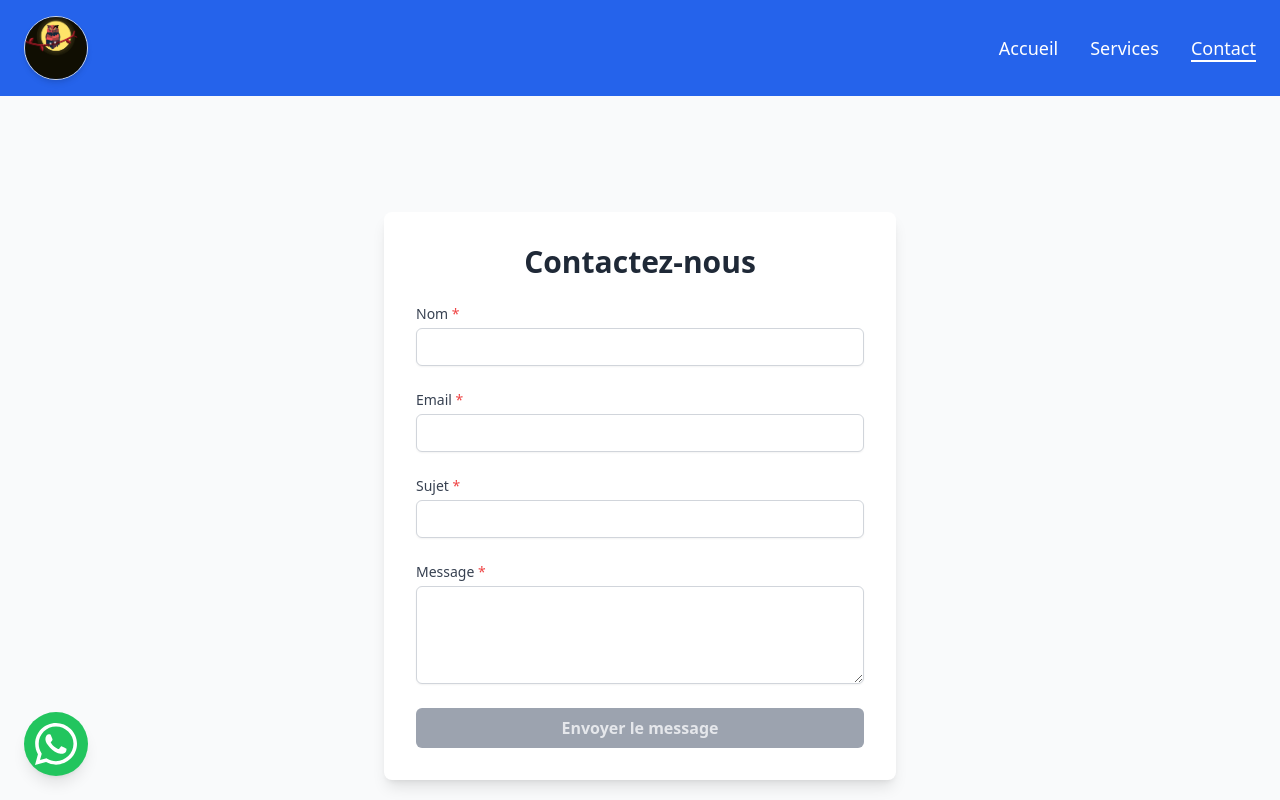
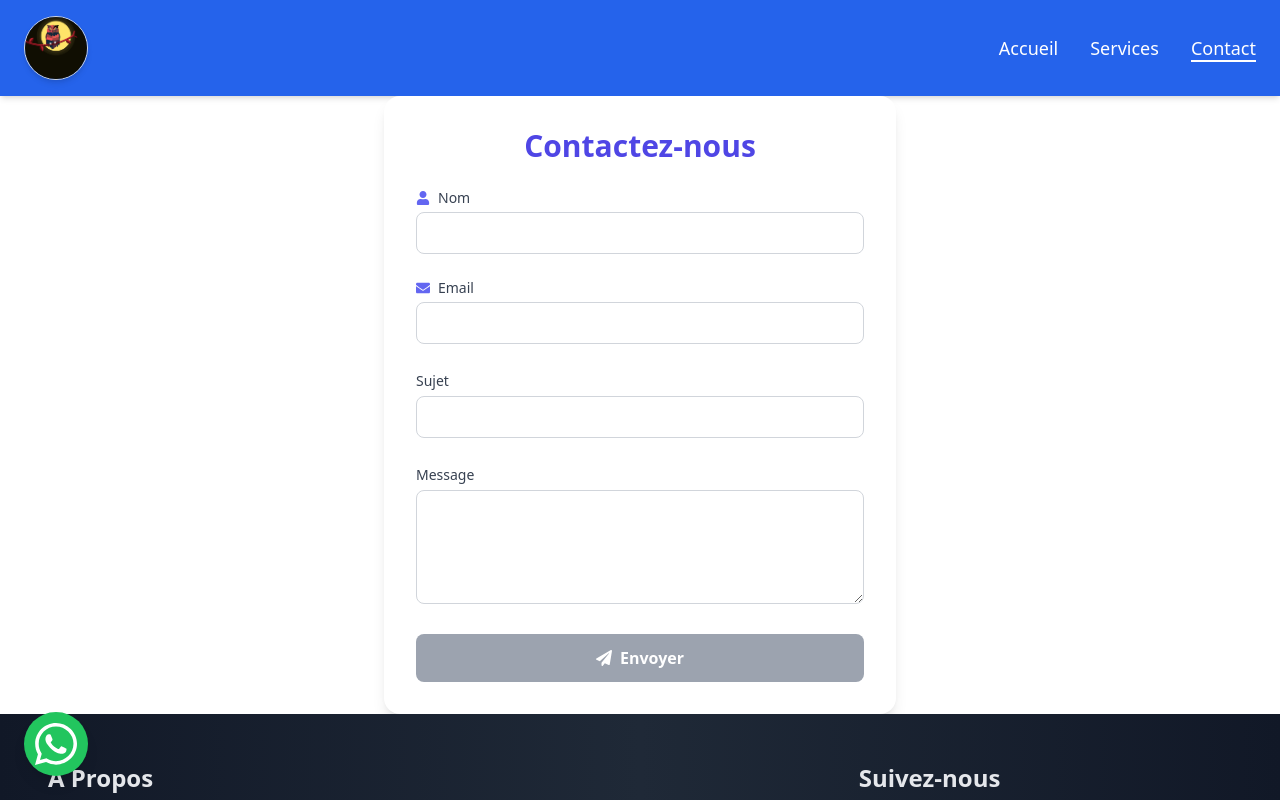
Before and after one commit to Frankam487/Omiie_Tech, a React (Vite) app: page /contact in a window 1280 px wide. Shown: the top 800 px of the page. Built offline with nearby package versions, Linux system fonts and the light colour scheme.

Commit message:
contact added

```diff
--- a/src/pages/ContactPage.jsx
+++ b/src/pages/ContactPage.jsx
@@ -1,160 +1,162 @@
-import React from "react";
+import { useState } from "react";
 import { useForm } from "react-hook-form";
 import { yupResolver } from "@hookform/resolvers/yup";
 import * as yup from "yup";
+import { motion } from "framer-motion";
+import { FaUser, FaEnvelope, FaPaperPlane } from "react-icons/fa";
 
-const validationSchema = yup.object().shape({
-  name: yup
-    .string()
-    .matches(/^[A-Za-zÀ-ÿ -]+$/, "Le nom ne doit contenir que des lettres.")
-    .min(2, "Le nom doit contenir au moins 2 caractères.")
-    .required("Le nom est obligatoire."),
-  email: yup
-    .string()
-    .email("Veuillez entrer une adresse email valide.")
-    .required("L'email est obligatoire."),
-  subject: yup
-    .string()
-    .min(5, "Le sujet doit contenir au moins 5 caractères.")
-    .required("Le sujet est obligatoire."),
-  message: yup
-    .string()
-    .min(20, "Le message doit contenir au moins 20 caractères.")
-    .required("Le message est obligatoire."),
+const schema = yup.object().shape({
+  name: yup.string().min(2, "Min. 2 caractères").required("Nom requis"),
+  email: yup.string().email("Email invalide").required("Email requis"),
+  subject: yup.string().min(5, "Min. 5 caractères").required("Sujet requis"),
+  message: yup.string().min(20, "Min. 20 caractères").required("Message requis"),
 });
 
-const ContactPage = () => {
+const ContactForm = () => {
+  const [isSubmitting, setIsSubmitting] = useState(false);
+  const [isSent, setIsSent] = useState(false);
+
   const {
     register,
     handleSubmit,
     formState: { errors, isValid },
+    reset,
   } = useForm({
-    resolver: yupResolver(validationSchema),
+    resolver: yupResolver(schema),
     mode: "onChange",
   });
 
   const onSubmit = (data) => {
-    // Construire l'URL mailto avec les données du formulaire
-    const mailtoLink = `mailto:fokamdjoko8@gmail.com=${encodeURIComponent(
+    setIsSubmitting(true);
+
+    setTimeout(() => {
+      setIsSubmitting(false);
+      setIsSent(true);
+
+      const mailto = `mailto:fkamgang06@gmail.com?subject=${encodeURIComponent(
         data.subject
       )}&body=${encodeURIComponent(
         `Nom: ${data.name}\nEmail: ${data.email}\n\nMessage:\n${data.message}`
       )}`;
+      window.location.href = mailto;
 
-    // Rediriger vers la boîte mail
-    window.location.href = mailtoLink;
+      reset();
+      setTimeout(() => setIsSent(false), 5000);
+    }, 2000);
   };
 
   return (
-    <div className="min-h-screen flex items-center justify-center bg-gray-50 py-12 px-4 sm:px-6 lg:px-8">
-      <div className="max-w-lg w-full bg-white p-8 rounded-lg shadow-lg">
-        <h2 className="text-3xl font-bold text-center text-gray-800 mb-6">
+    <motion.div
+      initial={{ opacity: 0, y: -30 }}
+      animate={{ opacity: 1, y: 0 }}
+      transition={{ duration: 0.6 }}
+      className="max-w-lg mx-auto bg-white p-8 rounded-2xl shadow-lg"
+    >
+      <h2 className="text-3xl font-bold text-center text-indigo-600 mb-6">
         Contactez-nous
       </h2>
+
+      {isSent && (
+        <motion.div
+          initial={{ scale: 0 }}
+          animate={{ scale: 1 }}
+          transition={{ type: "spring", stiffness: 120 }}
+          className="mb-4 p-4 bg-green-100 text-green-700 rounded-lg text-center"
+        >
+          ✅ Message envoyé avec succès !
+        </motion.div>
+      )}
 
       <form onSubmit={handleSubmit(onSubmit)} className="space-y-6">
         {/* Nom */}
         <div>
-            <label
-              htmlFor="name"
-              className="block text-sm font-medium text-gray-700"
-            >
-              Nom <span className="text-red-500">*</span>
+          <label className="text-sm font-medium text-gray-700 flex items-center">
+            <FaUser className="mr-2 text-indigo-500" />
+            Nom
           </label>
           <input
             type="text"
-              id="name"
             {...register("name")}
-              className={`mt-1 block w-full px-3 py-2 border ${
+            className={`mt-1 w-full px-4 py-2 border rounded-lg focus:ring focus:ring-indigo-200 outline-none ${
               errors.name ? "border-red-500" : "border-gray-300"
-              } rounded-md shadow-sm focus:outline-none focus:ring-indigo-500 focus:border-indigo-500 sm:text-sm`}
+            }`}
           />
           {errors.name && (
-              <p className="text-red-500 text-sm">{errors.name.message}</p>
+            <p className="text-red-500 text-sm mt-1">{errors.name.message}</p>
           )}
         </div>
 
         {/* Email */}
         <div>
-            <label
-              htmlFor="email"
-              className="block text-sm font-medium text-gray-700"
-            >
-              Email <span className="text-red-500">*</span>
+          <label className="text-sm font-medium text-gray-700 flex items-center">
+            <FaEnvelope className="mr-2 text-indigo-500" />
+            Email
           </label>
           <input
             type="email"
-              id="email"
             {...register("email")}
-              className={`mt-1 block w-full px-3 py-2 border ${
+            className={`mt-1 w-full px-4 py-2 border rounded-lg focus:ring focus:ring-indigo-200 outline-none ${
               errors.email ? "border-red-500" : "border-gray-300"
-              } rounded-md shadow-sm focus:outline-none focus:ring-indigo-500 focus:border-indigo-500 sm:text-sm`}
+            }`}
           />
           {errors.email && (
-              <p className="text-red-500 text-sm">{errors.email.message}</p>
+            <p className="text-red-500 text-sm mt-1">{errors.email.message}</p>
           )}
         </div>
 
         {/* Sujet */}
         <div>
-            <label
-              htmlFor="subject"
-              className="block text-sm font-medium text-gray-700"
-            >
-              Sujet <span className="text-red-500">*</span>
-            </label>
+          <label className="text-sm font-medium text-gray-700">Sujet</label>
           <input
             type="text"
-              id="subject"
             {...register("subject")}
-              className={`mt-1 block w-full px-3 py-2 border ${
+            className={`mt-1 w-full px-4 py-2 border rounded-lg focus:ring focus:ring-indigo-200 outline-none ${
               errors.subject ? "border-red-500" : "border-gray-300"
-              } rounded-md shadow-sm focus:outline-none focus:ring-indigo-500 focus:border-indigo-500 sm:text-sm`}
+            }`}
           />
           {errors.subject && (
-              <p className="text-red-500 text-sm">{errors.subject.message}</p>
+            <p className="text-red-500 text-sm mt-1">{errors.subject.message}</p>
           )}
         </div>
 
         {/* Message */}
         <div>
-            <label
-              htmlFor="message"
-              className="block text-sm font-medium text-gray-700"
-            >
-              Message <span className="text-red-500">*</span>
-            </label>
+          <label className="text-sm font-medium text-gray-700">Message</label>
           <textarea
-              id="message"
-              rows="4"
             {...register("message")}
-              className={`mt-1 block w-full px-3 py-2 border ${
+            rows={4}
+            className={`mt-1 w-full px-4 py-2 border rounded-lg focus:ring focus:ring-indigo-200 outline-none ${
               errors.message ? "border-red-500" : "border-gray-300"
-              } rounded-md shadow-sm focus:outline-none focus:ring-indigo-500 focus:border-indigo-500 sm:text-sm`}
+            }`}
           />
           {errors.message && (
-              <p className="text-red-500 text-sm">{errors.message.message}</p>
+            <p className="text-red-500 text-sm mt-1">{errors.message.message}</p>
           )}
         </div>
 
-          {/* Bouton de soumission */}
-          <div>
-            <button
-              type="submit"
-              className={`w-full py-2 px-4 font-semibold rounded-md focus:outline-none focus:ring-2 focus:ring-offset-2 ${
+        {/* Bouton */}
+        <motion.button
+          whileHover={{ scale: 1.05 }}
+          whileTap={{ scale: 0.95 }}
+          disabled={!isValid || isSubmitting}
+          className={`w-full py-3 text-white font-semibold rounded-lg transition ${
             isValid
-                  ? "bg-indigo-600 text-white hover:bg-indigo-700 focus:ring-indigo-500"
-                  : "bg-gray-400 text-gray-200 cursor-not-allowed"
-              }`}
-              disabled={!isValid} // Empêche l'envoi si le formulaire est invalide
+              ? "bg-indigo-600 hover:bg-indigo-700"
+              : "bg-gray-400 cursor-not-allowed"
+          } flex justify-center items-center`}
         >
-              Envoyer le message
-            </button>
-          </div>
+          {isSubmitting ? (
+            <span className="animate-spin h-5 w-5 border-2 border-white border-t-transparent rounded-full"></span>
+          ) : (
+            <>
+              <FaPaperPlane className="mr-2" />
+              Envoyer
+            </>
+          )}
+        </motion.button>
       </form>
-      </div>
-    </div>
+    </motion.div>
   );
 };
 
-export default ContactPage;
+export default ContactForm;
--- a/src/pages/Home.jsx
+++ b/src/pages/Home.jsx
@@ -15,7 +15,6 @@ function Home() {
             transition={{ duration: 0.8 }}
             className="text-center mb-16"
           >
-
             <h1 className="text-5xl md:text-7xl  font-extrabold text-gray-900 font-sans ">
               <span className="welcome">Bienvenue chez</span> <span className="text-purple-600">Omiie</span>
             </h1>
```
Lines whose indentation alone changed are shown as unchanged.
